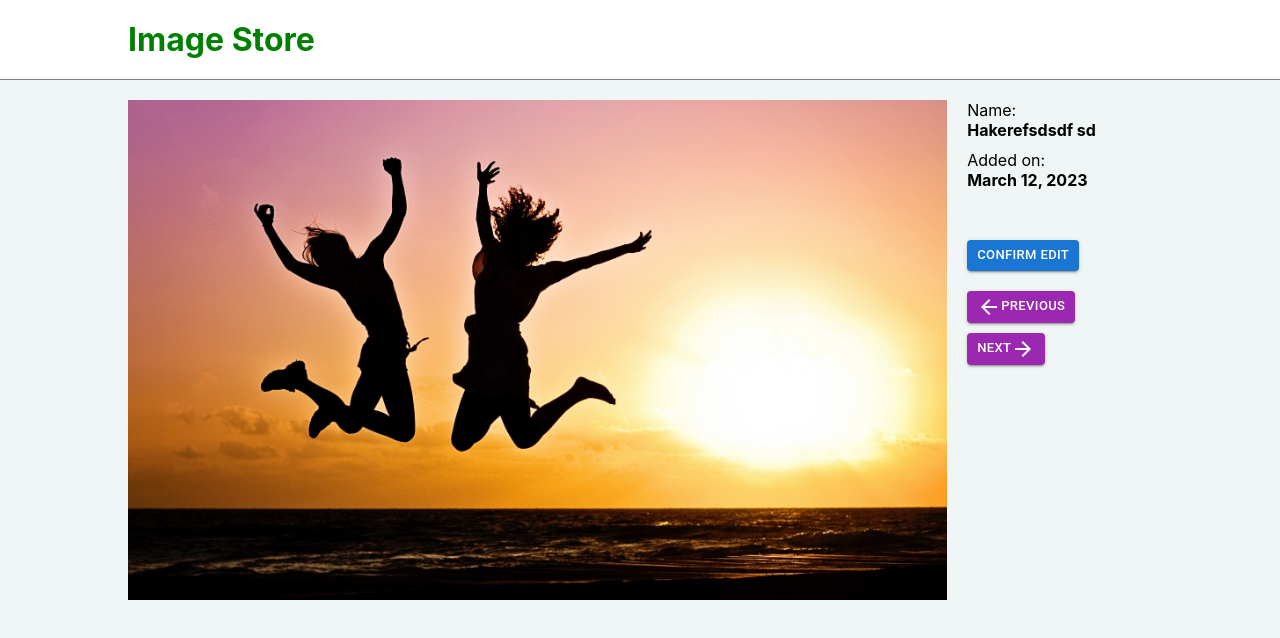
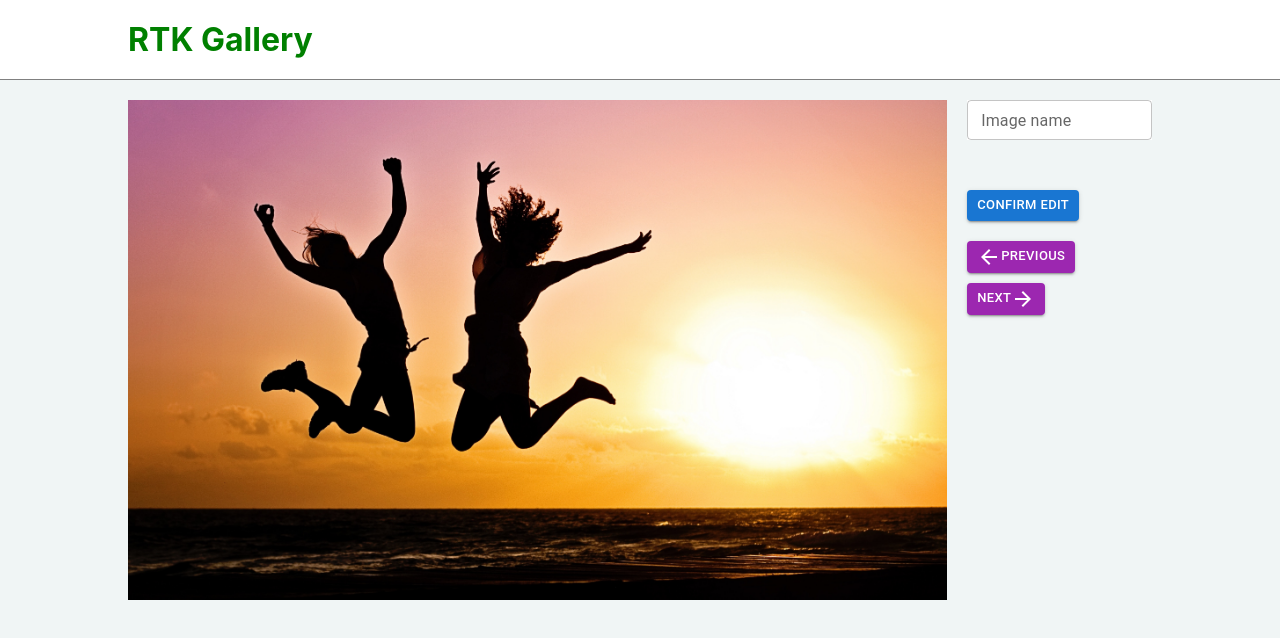
Before and after one commit to hirwajeaneric/Redux-Image-Store-MERN-App_Front-end, a React (Create React App) app: page /edit/1 in a window 1280 px wide. Shown: the top 638 px of the page. Built offline with nearby package versions, Linux system fonts and the light colour scheme.

Commit message:
Finished the update page
Now going to add other additional features that I need to work on.

```diff
--- a/src/components/sections/TopBar.jsx
+++ b/src/components/sections/TopBar.jsx
@@ -6,7 +6,7 @@ export default function TopBar() {
   return (
     <TopBarContainer>
       <div>
-        <Link to={'/'}>Image Store</Link>
+        <Link to={'/'}>RTK Gallery</Link>
       </div>
     </TopBarContainer>
   )
--- a/src/components/styledComponents/BodyStyles.jsx
+++ b/src/components/styledComponents/BodyStyles.jsx
@@ -183,13 +183,18 @@ export const ImageDetailsContainer = styled.div`
         height: 500px;
     }
 
-    div.image-descriptions {
+    div.image-descriptions,
+    form.image-descriptions {
         width: 18%;
         display: flex;
         flex-direction: column;
         justify-content: flex-start;
         align-items: flex-start;
         gap: 10px;
+
+        input {
+            background: white;
+        }
 
         div.buttons {
             width: 100%;
@@ -225,10 +230,19 @@ export const ImageDetailsContainer = styled.div`
             height: 200px;
         }
 
-        div.image-descriptions {
+        div.image-descriptions,
+        form.image-descriptions {
             width: 100%;
+            input,div {
+                width: 100%;
+            }
 
             div.buttons {
+                width: 100%;
+                button {
+                    width: 100%;
+                }
+
                 div {
                     flex-direction: row;
                 }
--- a/src/pages/ImageDetails.jsx
+++ b/src/pages/ImageDetails.jsx
@@ -22,7 +22,7 @@ export default function ImageDetails() {
             <p>Name:<br/><strong>Hakerefsdsdf  sd</strong></p>
             <p>Added on:<br/><strong>March 12, 2023</strong></p>
             <div className='buttons'>
-              <Button size='small' color='primary' variant='contained' type='submit' onClick={() => navigate('/edit/asdfsadfsdf')}>Go to Edit</Button>
+              <Button size='small' color='primary' variant='contained' type='button' onClick={() => navigate('/edit/asdfsadfsdf')}>Go to Edit</Button>
               <div>
                 <Button size='small' color='secondary' variant='contained' type='submit'><ArrowBackIcon /> Previous</Button>
                 <Button size='small' color='secondary' variant='contained' type='submit'>Next <ArrowForwardIcon /></Button>
--- a/src/pages/UpdateImage.jsx
+++ b/src/pages/UpdateImage.jsx
@@ -1,10 +1,30 @@
 import React from 'react'
 import { BodyContainer, ImageDetailsContainer } from '../components/styledComponents/BodyStyles';
-import { Button } from '@mui/material';
+import { Button, TextField } from '@mui/material';
 import ArrowBackIcon from '@mui/icons-material/ArrowBack';
 import ArrowForwardIcon from '@mui/icons-material/ArrowForward';
+import { useState } from 'react';
 
 export default function UpdateImage() {
+  const [name, setName] = useState('');
+
+  const handleName = (event) => {
+    setName(event.target.value);
+    console.log(name);
+  };
+
+  const submitForm = (e) => {
+    e.preventDefault();
+
+    const config = {
+      headers: {
+        "Content-Type":"multipart/form-data"
+      }
+    }
+
+
+  }
+
   return (
     <BodyContainer>
       <div className='inner-container'>
@@ -15,9 +35,8 @@ export default function UpdateImage() {
               backgroundImage: "url('/pexels-jill-wellington-40815.jpg')",
             }}>
           </div>
-          <div className='image-descriptions'>
-            <p>Name:<br/><strong>Hakerefsdsdf  sd</strong></p>
-            <p>Added on:<br/><strong>March 12, 2023</strong></p>
+          <form className='image-descriptions'>
+            <TextField id="name" label="Image name" size='small' name='name' onChange={handleName} variant="outlined" />
             <div className='buttons'>
               <Button size='small' color='primary' variant='contained' type='submit'>CONFIRM EDIT</Button>
               <div>
@@ -25,7 +44,7 @@ export default function UpdateImage() {
                 <Button size='small' color='secondary' variant='contained' type='submit'>Next <ArrowForwardIcon /></Button>
               </div>
             </div>
-          </div>
+          </form>
         </ImageDetailsContainer>
       </div>
     </BodyContainer>
```
